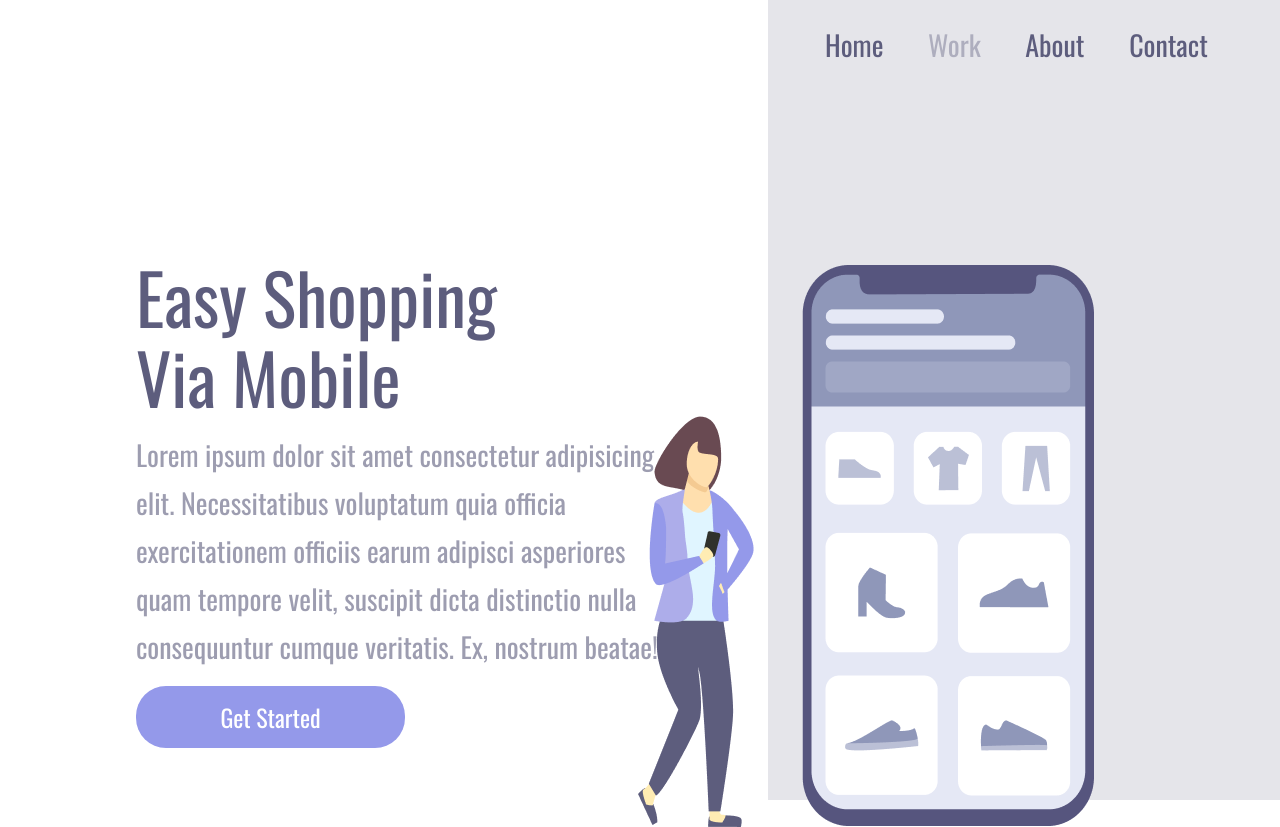
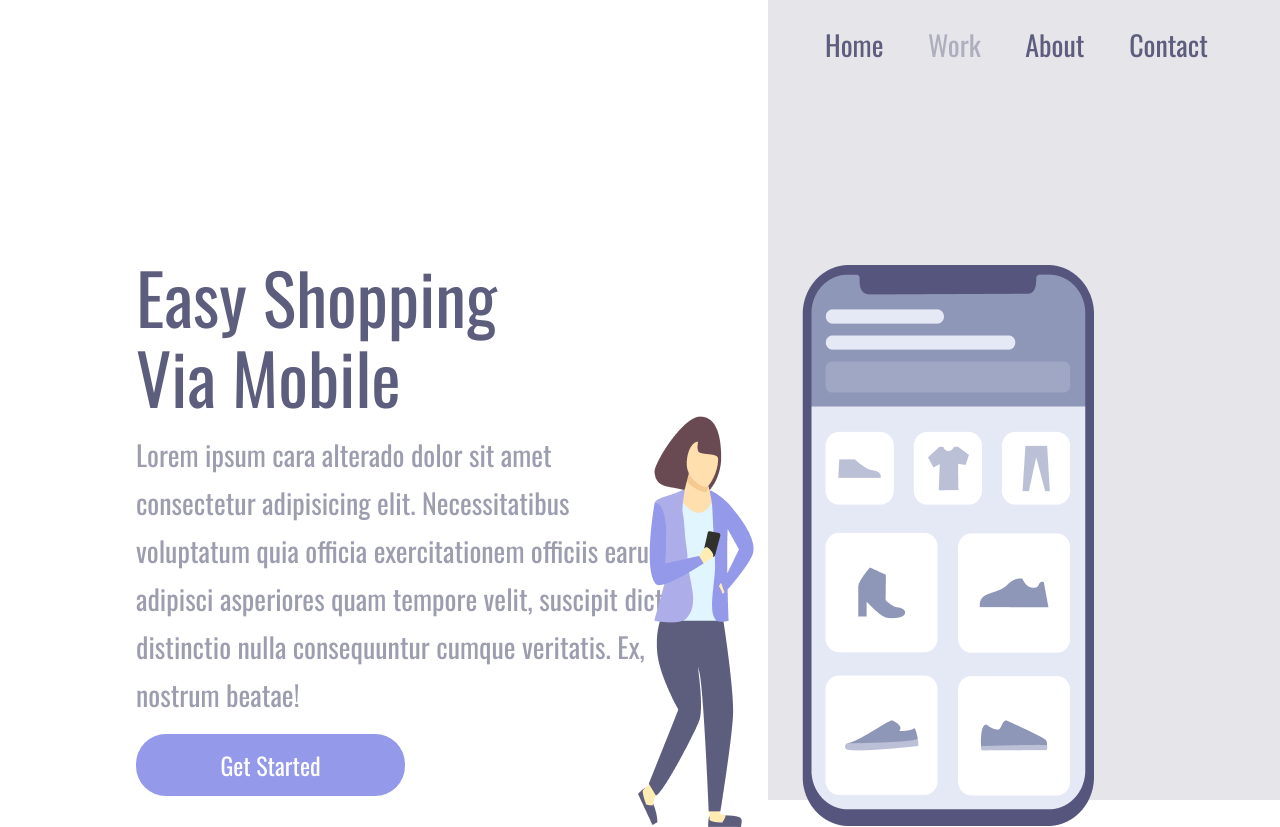
Before and after one commit to AlexCarc/Projeto-Responsividade, a plain HTML site: page index.html in a window 1280 px wide. Drawn offline with nearby package versions, Linux system fonts and the light colour scheme.

Commit message:
Alteração feita para testar o Git Graph

```diff
--- a/index.html
+++ b/index.html
@@ -13,7 +13,7 @@
     <div class="container">
         <section class="container-left">
             <h1>Easy Shopping Via Mobile</h1>
-            <p>Lorem ipsum dolor sit amet consectetur adipisicing elit. Necessitatibus voluptatum quia officia exercitationem officiis earum adipisci asperiores quam tempore velit, suscipit dicta distinctio nulla consequuntur cumque veritatis. Ex, nostrum beatae!</p>
+            <p>Lorem ipsum cara alterado dolor sit amet consectetur adipisicing elit. Necessitatibus voluptatum quia officia exercitationem officiis earum adipisci asperiores quam tempore velit, suscipit dicta distinctio nulla consequuntur cumque veritatis. Ex, nostrum beatae!</p>
             <button>Get Started</button>
         </section>
 
--- a/style.css
+++ b/style.css
@@ -45,7 +45,7 @@ p{
     font-size: 28px;
     line-height: 48px;
     color: #5d5d7d;
-    opacity: 0.6;
+    opacity: .6;
     margin: 15px 0;
     width: 540px;
 }
```
Also changed, not shown: 1 other file.
